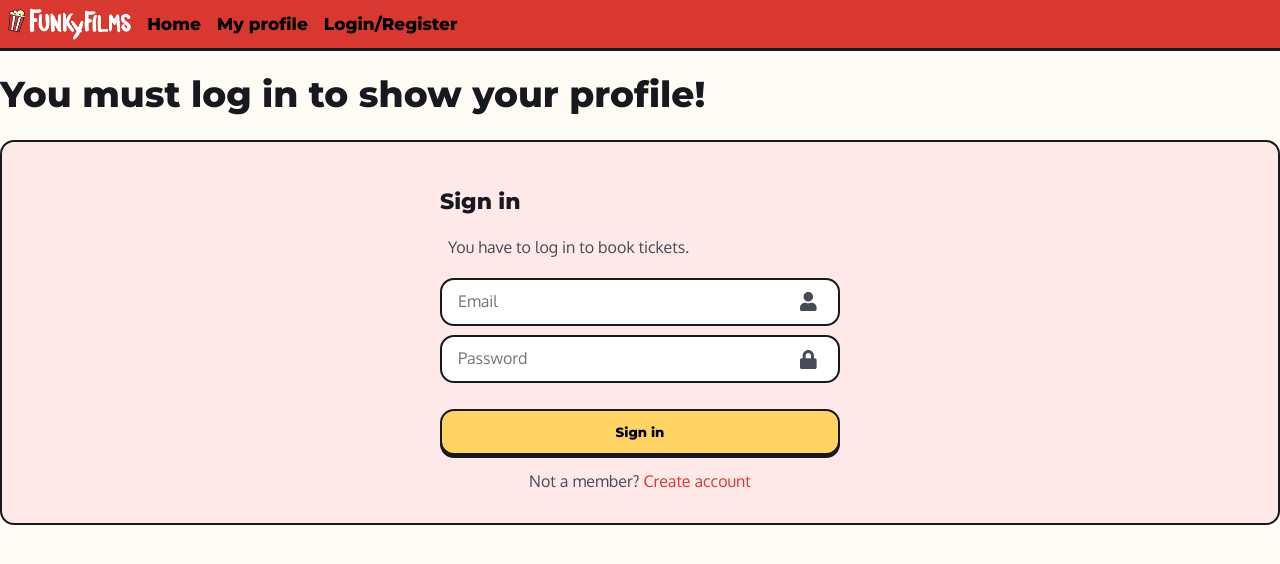
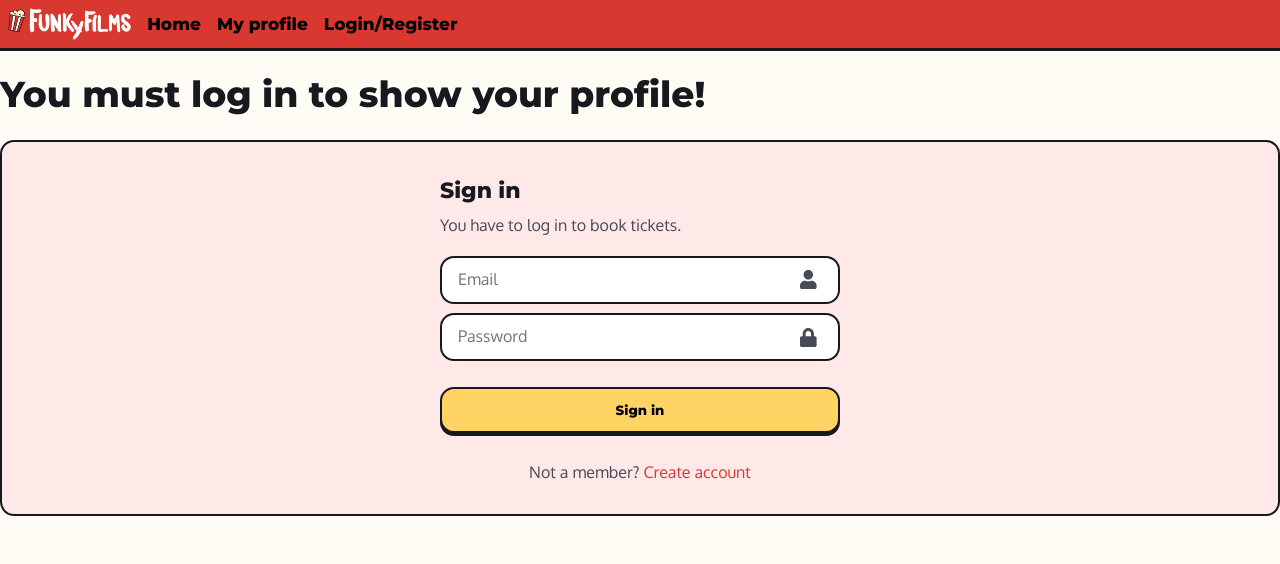
Before and after one commit to NervousNerve/filmvisarna-lewandowski, a React (Create React App) app: page /profile in a window 1280 px wide. Shown: the top 564 px of the page. Built offline with nearby package versions, Linux system fonts and the light colour scheme; no server answers; what use-query-params would draw is missing.

Commit message:
Changed padding and margins on <p>

```diff
--- a/src/css/Entry.module.css
+++ b/src/css/Entry.module.css
@@ -19,9 +19,9 @@
   margin-top: 0.4em;
 }
 
-.entryContainer h1,
+.entryContainer h3,
 .entryContainer p {
-  margin: 0.5rem;
+  margin: 0.5em 0em;
 }
 
 ::-webkit-input-placeholder {
--- a/src/css/Login.module.css
+++ b/src/css/Login.module.css
@@ -8,12 +8,17 @@ form {
 .inputContainer input {
   width: 100%;
 }
+
 .inputContainer {
   position: relative;
   display: flex;
   align-items: center;
 }
 
+/* .inputContainer p {
+  margin: 1em 0em;
+}
+ */
 .userIcon,
 .lockIcon {
   position: absolute;
@@ -30,7 +35,7 @@ form {
   background-color: inherit;
   font-family: "Montserrat", sans-serif;
   cursor: pointer;
-  margin: 0 !important;
+  margin: 0.2 !important;
 }
 
 .toggleMenuBtn p {
--- a/src/css/Register.module.css
+++ b/src/css/Register.module.css
@@ -9,7 +9,7 @@
   background-color: inherit;
   font-family: "Montserrat", sans-serif;
   cursor: pointer;
-  margin: 0 !important;
+  margin: 0.2 !important;
 }
 
 .highlighted {
```
